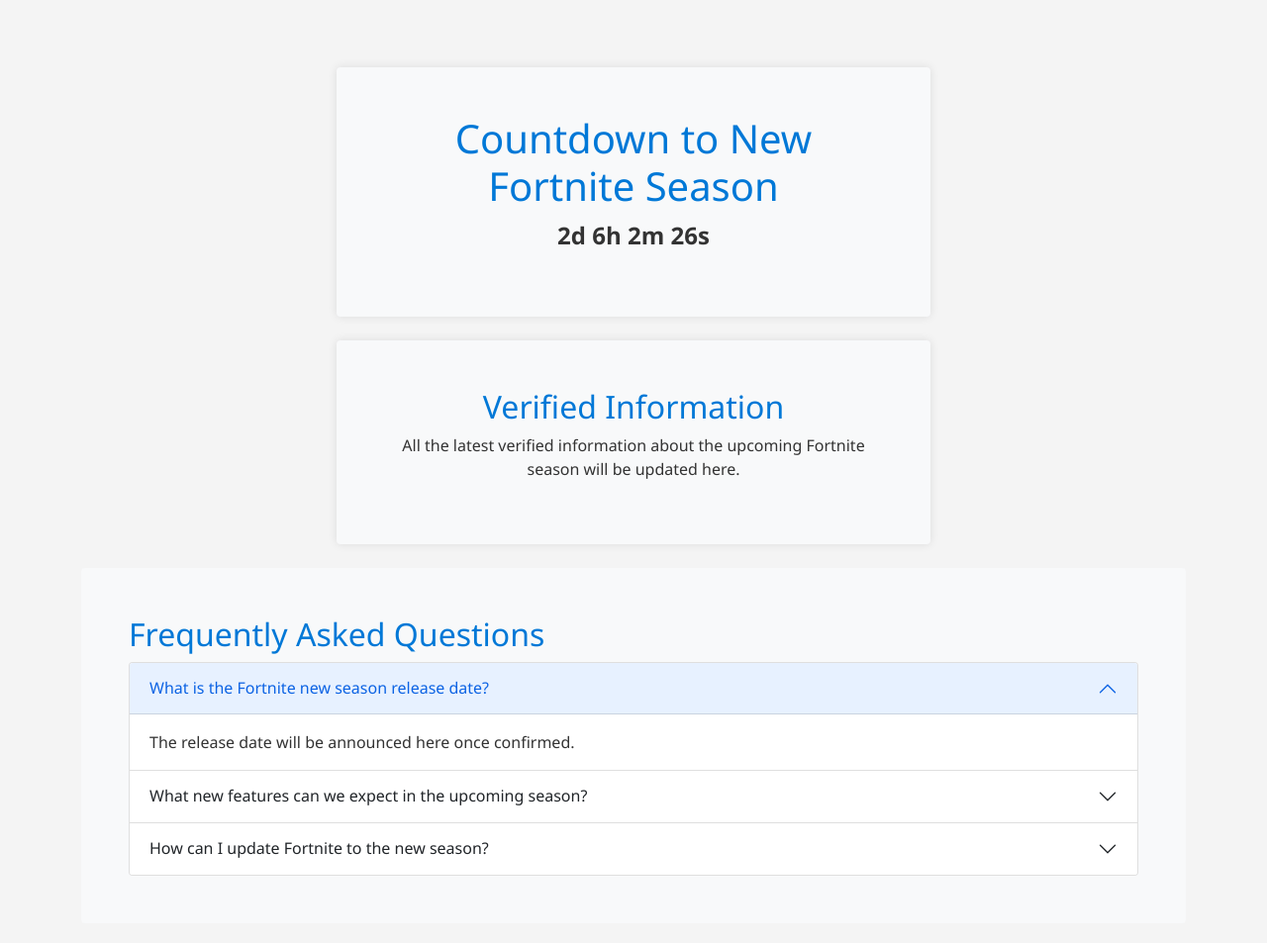
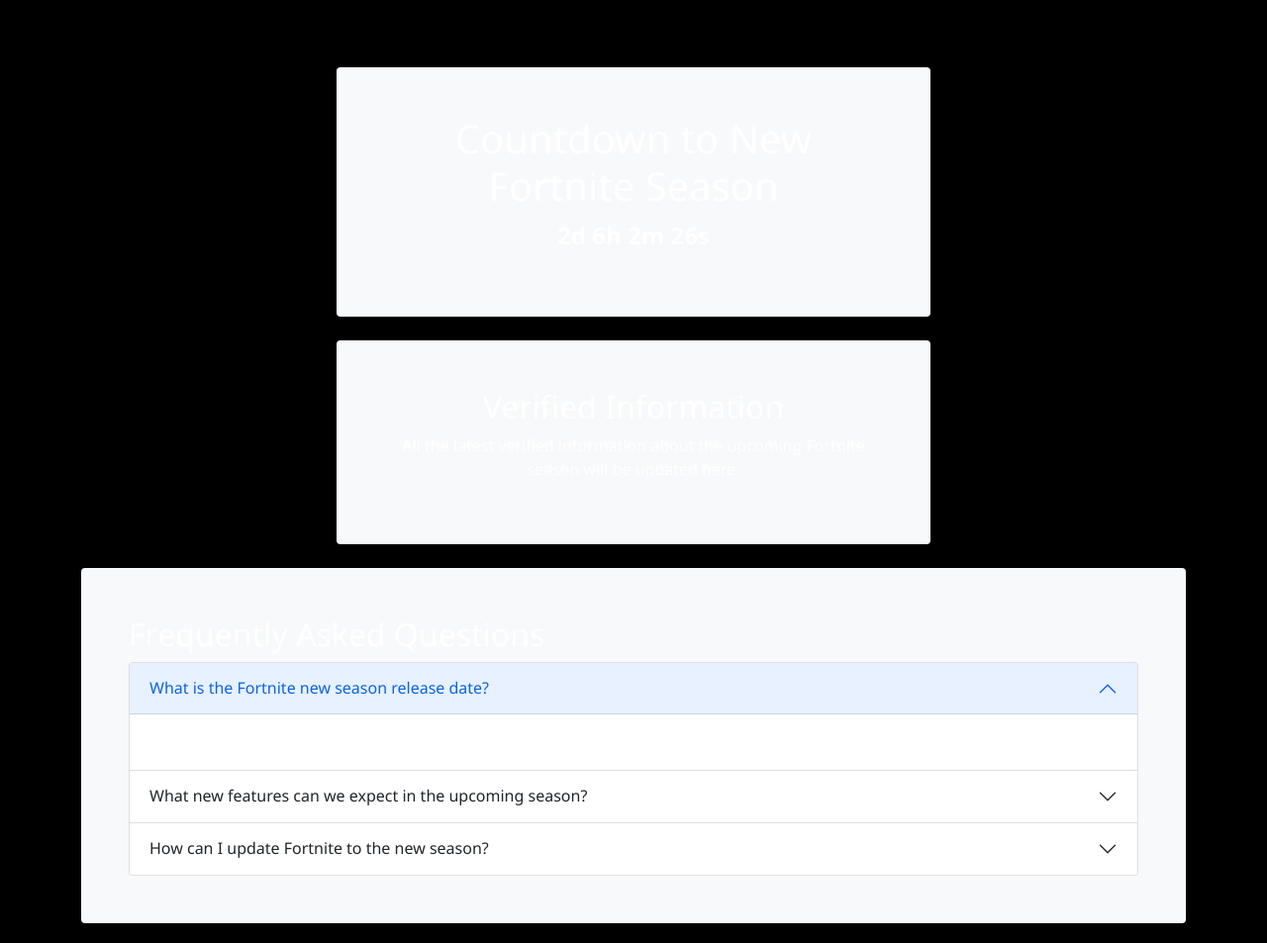
Before and after one commit to AndrewGuadi/newfortniteseason, a Flask app: page / in a window 1280 px wide. Shown: the whole page at 99% size. Run offline with Flask 3, Linux system fonts and the light colour scheme.

Commit message:
Changed css styles

```diff
--- a/static/css/index.css
+++ b/static/css/index.css
@@ -1,24 +1,23 @@
 body {
     font-family: 'Segoe UI', Tahoma, Geneva, Verdana, sans-serif;
-    background-color: #f4f4f4;
-    color: #333;
+    background-color: black;
+    color: white;
     margin: 0;
     padding: 20px;
 }
 
 .countdown-container, .info-container {
-    background-color: white;
+    background-color: black;
     margin: 20px auto;
     padding: 20px;
     border-radius: 8px;
-    box-shadow: 0 0 10px rgba(0,0,0,0.1);
     width: 90%;
     max-width: 600px;
     text-align: center;
 }
 
 h1, h2 {
-    color: #0078d7;
+    color: white;
 }
 
 #timer {
```
